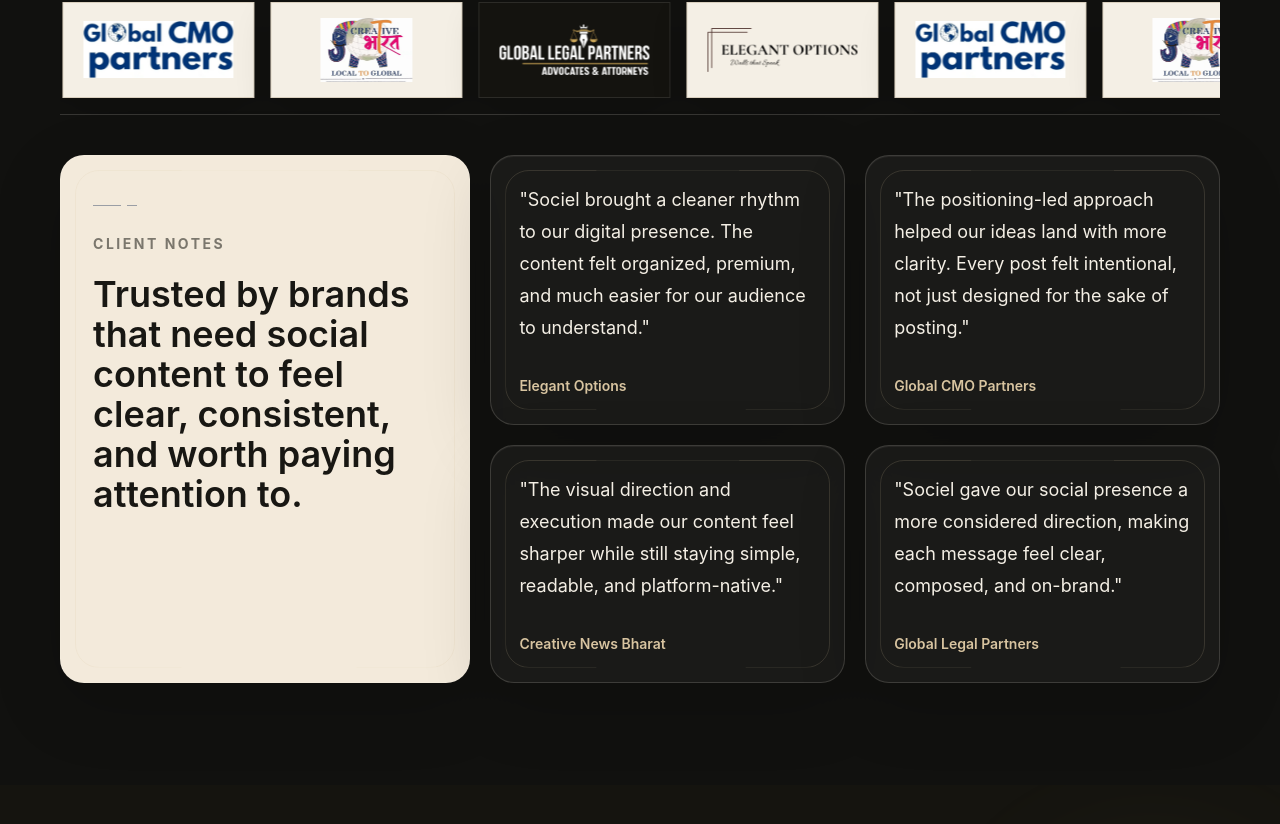
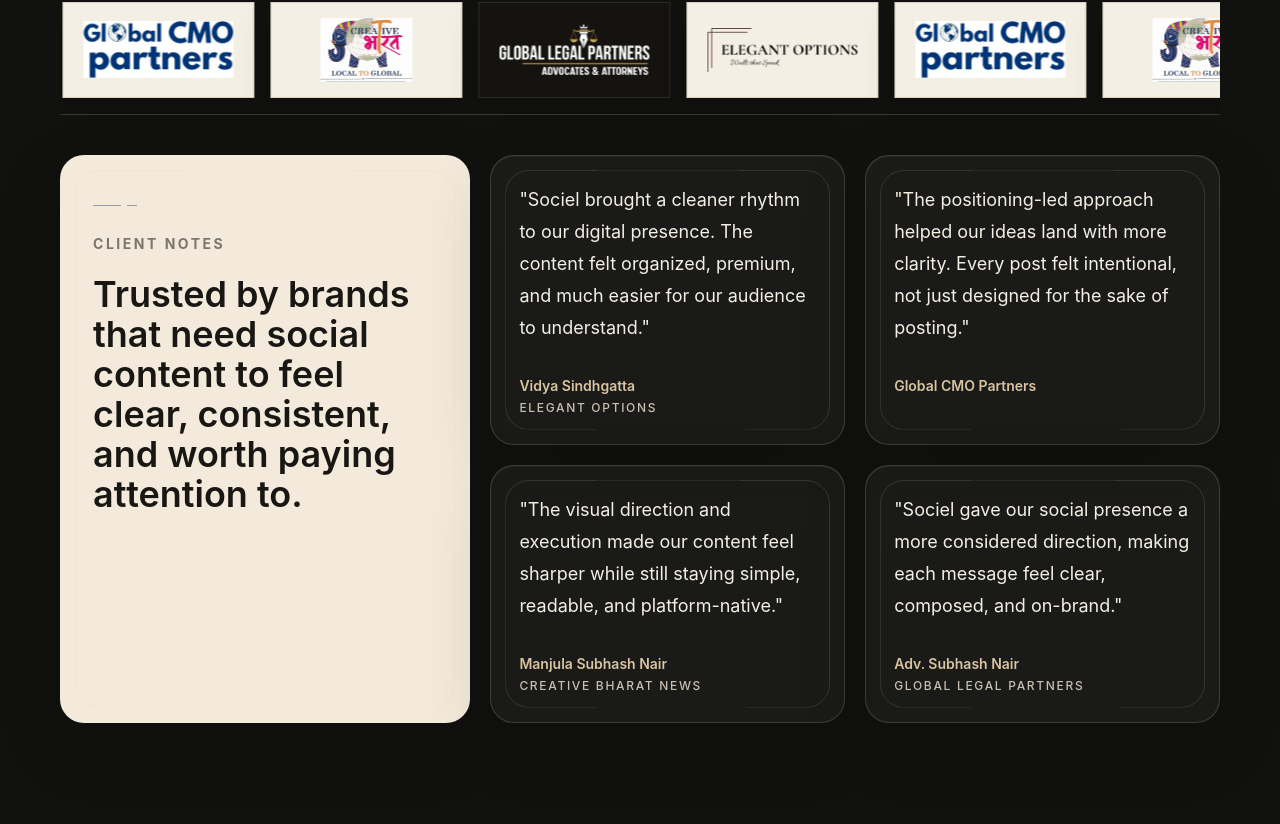
Before and after one commit to socielhq/Sociel-1, a Next.js app: page / in a window 1280 px wide. Shown: the part 4816-5640 px from the top of the page. Built offline with nearby package versions, Linux system fonts and the light colour scheme.

Commit message:
Update client testimonial credits

```diff
--- a/src/components/footer.tsx
+++ b/src/components/footer.tsx
@@ -15,7 +15,7 @@ export function Footer() {
             width={140}
             height={40}
           />
-          <p className="mt-1 text-sm text-muted">Social Media Management Studio</p>
+          <p className="mt-1 text-sm text-muted">Content & Brand Studio</p>
         </div>
         <div className="flex flex-wrap items-center gap-x-5 gap-y-2">
           <Link
--- a/src/components/testimonials.tsx
+++ b/src/components/testimonials.tsx
@@ -48,6 +48,11 @@ export function Testimonials() {
               >
                 <p className="text-lg leading-8 text-foreground">&quot;{testimonial.quote}&quot;</p>
                 <p className="mt-8 text-sm font-semibold text-warm">{testimonial.name}</p>
+                {testimonial.company ? (
+                  <p className="mt-1 text-xs font-medium uppercase tracking-[0.14em] text-muted">
+                    {testimonial.company}
+                  </p>
+                ) : null}
               </AnimatedSection>
             ))}
           </div>
--- a/src/lib/content.ts
+++ b/src/lib/content.ts
@@ -167,7 +167,8 @@ export const testimonials = [
   {
     quote:
       "Sociel brought a cleaner rhythm to our digital presence. The content felt organized, premium, and much easier for our audience to understand.",
-    name: "Elegant Options"
+    name: "Vidya Sindhgatta",
+    company: "Elegant Options"
   },
   {
     quote:
@@ -177,12 +178,14 @@ export const testimonials = [
   {
     quote:
       "The visual direction and execution made our content feel sharper while still staying simple, readable, and platform-native.",
-    name: "Creative News Bharat"
+    name: "Manjula Subhash Nair",
+    company: "Creative Bharat News"
   },
   {
     quote:
       "Sociel gave our social presence a more considered direction, making each message feel clear, composed, and on-brand.",
-    name: "Global Legal Partners"
+    name: "Adv. Subhash Nair",
+    company: "Global Legal Partners"
   }
 ];
 
@@ -198,7 +201,7 @@ export const clientLogos = [
     tone: "light"
   },
   {
-    name: "Creative News Bharat",
+    name: "Creative Bharat News",
     image: "/client-logos/creative-news-bharat.png",
     tone: "light"
   },
```
